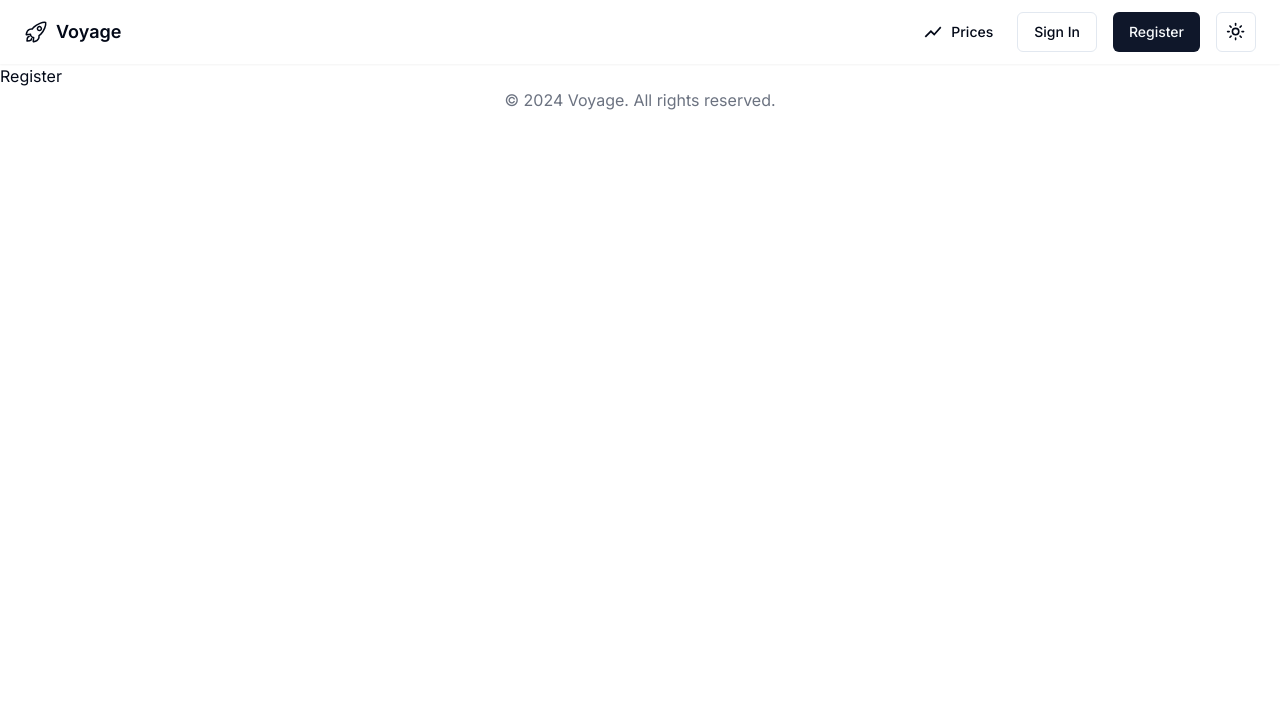
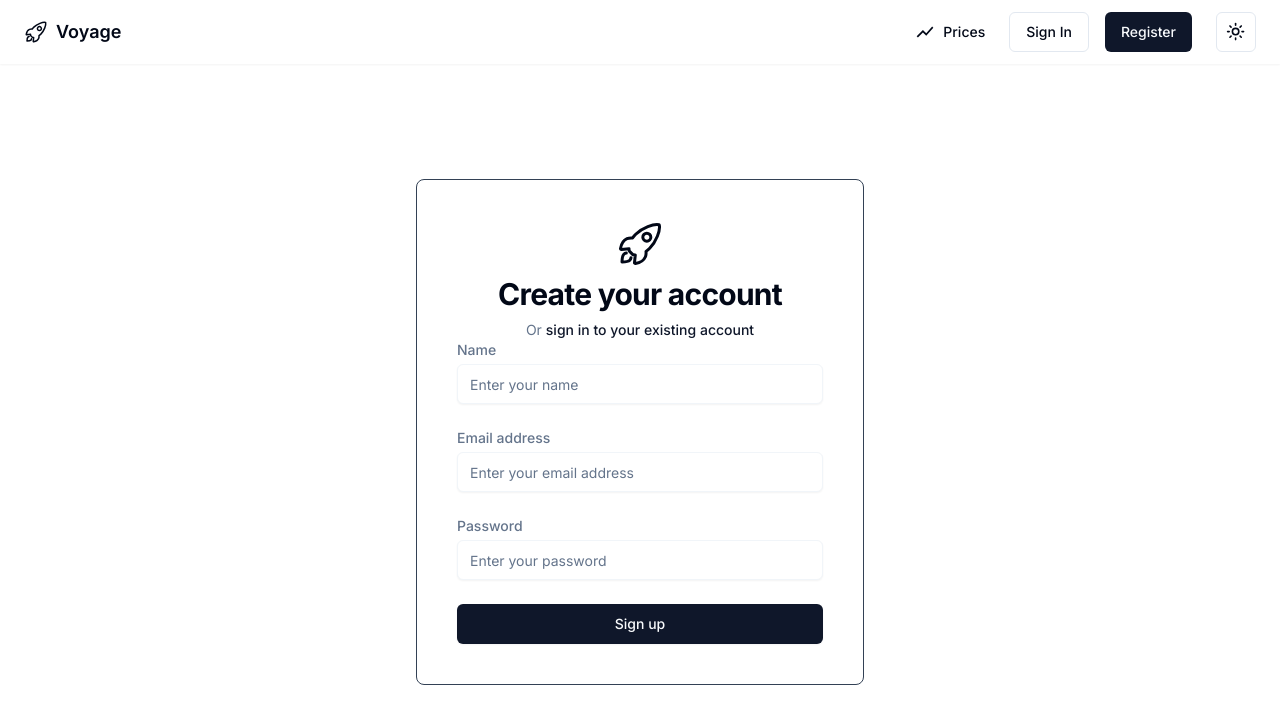
Before and after one commit to harrymcdonagh/Voyage, a Next.js app: page /register in a window 1280 px wide. Shown: the top 724 px of the page. Built offline with nearby package versions, Linux system fonts and the light colour scheme; no server answers.

Commit message:
Register form + validation

```diff
--- a/app/Nav.tsx
+++ b/app/Nav.tsx
@@ -64,8 +64,9 @@ export default function Nav() {
               <Link href="/api/auth/signin">
                 <Button variant="outline">Sign In</Button>
               </Link>
-              <Button>Register</Button>
-              <ModeToggle />
+              <Link href="/register">
+                <Button>Register</Button>
+              </Link>
             </div>
           )}
           {status === "authenticated" && (
@@ -77,9 +78,6 @@ export default function Nav() {
                     alt="@shadcn"
                     className="rounded-full hover:opacity-80 cursor-pointer"
                   />
-                  <AvatarFallback className="rounded-full bg-primary flex items-center justify-center">
-                    T
-                  </AvatarFallback>
                   <span className="sr-only">Toggle user menu</span>
                 </Avatar>
               </DropdownMenuTrigger>
@@ -97,6 +95,7 @@ export default function Nav() {
               </DropdownMenuContent>
             </DropdownMenu>
           )}
+          <ModeToggle />
         </nav>
         <Sheet>
           <SheetTrigger asChild>
@@ -127,14 +126,14 @@ export default function Nav() {
                   <Link href="/api/auth/signin" className="flex flex-col mb-2">
                     <Button variant="outline">Sign In</Button>
                   </Link>
-                  <Link href="/api/auth/signin" className="flex flex-col">
+                  <Link href="/register" className="flex flex-col">
                     <Button>Register</Button>
                   </Link>
                 </div>
               )}
               {status === "authenticated" && (
                 <Link
-                  href="/account"
+                  href="/"
                   className="flex items-center gap-2 text-md font-medium transition-colors hover:text-primary"
                 >
                   <Avatar className="h-7 w-7">
@@ -143,9 +142,6 @@ export default function Nav() {
                       alt="@shadcn"
                       className="rounded-full hover:opacity-80 cursor-pointer"
                     />
-                    <AvatarFallback className="rounded-full bg-primary flex items-center justify-center">
-                      T
-                    </AvatarFallback>
                   </Avatar>
                   Profile
                 </Link>
--- a/app/layout.tsx
+++ b/app/layout.tsx
@@ -3,7 +3,6 @@ import { Inter } from "next/font/google";
 import "./globals.css";
 import { ThemeProvider } from "@/components/theme-provider";
 import Nav from "./Nav";
-import Footer from "@/components/Footer";
 import AuthProvider from "./auth/Provider";
 
 const inter = Inter({ subsets: ["latin"] });
@@ -25,7 +24,6 @@ export default function RootLayout({
           <ThemeProvider attribute="class" defaultTheme="system">
             <Nav />
             {children}
-            <Footer />
           </ThemeProvider>
         </AuthProvider>
       </body>
--- a/app/profile/page.tsx
+++ /dev/null
@@ -1,7 +0,0 @@
-import React from "react";
-
-const Profile = () => {
-  return <div>Profile</div>;
-};
-
-export default Profile;
--- /dev/null
+++ b/app/register/components/RegisterForm.tsx
@@ -0,0 +1,108 @@
+"use client";
+
+import Link from "next/link";
+import { Label } from "@/components/ui/label";
+import { Input } from "@/components/ui/input";
+import { Button } from "@/components/ui/button";
+import { IoRocketOutline } from "react-icons/io5";
+import { SubmitHandler, useForm } from "react-hook-form";
+import { z } from "zod";
+import { zodResolver } from "@hookform/resolvers/zod";
+
+const schema = z.object({
+  name: z.string().min(1, "Name is required"),
+  email: z.string().email("Invalid email").min(1, "Email is required"),
+  password: z
+    .string()
+    .min(6, "Password must be at least 6 characters")
+    .min(1, "Password is required"),
+});
+
+type FormFields = z.infer<typeof schema>;
+
+export default function RegisterForm() {
+  const {
+    register,
+    handleSubmit,
+    formState: { errors },
+  } = useForm<FormFields>({
+    resolver: zodResolver(schema),
+  });
+
+  const onSubmit: SubmitHandler<FormFields> = async (data) => {
+    console.log(data);
+  };
+
+  return (
+    <div className="flex items-center justify-center bg-background h-[calc(100vh-4rem)]">
+      <div className="w-full max-w-md border rounded-lg border-slate-700 p-10">
+        <div>
+          <Link href="#" className="flex justify-center" prefetch={false}>
+            <IoRocketOutline className="h-12 w-12" />
+          </Link>
+          <h2 className="mt-2 text-center text-3xl font-bold tracking-tight text-foreground">
+            Create your account
+          </h2>
+          <p className="mt-2 text-center text-sm text-muted-foreground">
+            Or{" "}
+            <Link href="#" className="font-medium text-primary hover:underline" prefetch={false}>
+              sign in to your existing account
+            </Link>
+          </p>
+        </div>
+        <form className="space-y-6" onSubmit={handleSubmit(onSubmit)}>
+          <div>
+            <Label htmlFor="name" className="block text-sm font-medium text-muted-foreground">
+              Name
+            </Label>
+            <div className="mt-1">
+              <Input
+                {...register("name")}
+                placeholder="Enter your name"
+                className="block w-full appearance-none rounded-md border border-muted px-3 py-2 placeholder-muted-foreground shadow-sm focus:border-primary focus:outline-none focus:ring-primary sm:text-sm"
+              />
+              {errors.name && <p className="mt-2 text-sm text-red-500">{errors.name.message}</p>}
+            </div>
+          </div>
+          <div>
+            <Label htmlFor="email" className="block text-sm font-medium text-muted-foreground">
+              Email address
+            </Label>
+            <div className="mt-1">
+              <Input
+                placeholder="Enter your email address"
+                {...register("email")}
+                className="block w-full appearance-none rounded-md border border-muted px-3 py-2 placeholder-muted-foreground shadow-sm focus:border-primary focus:outline-none focus:ring-primary sm:text-sm"
+              />
+              {errors.email && <p className="mt-2 text-sm text-red-500">{errors.email.message}</p>}
+            </div>
+          </div>
+          <div>
+            <Label htmlFor="password" className="block text-sm font-medium text-muted-foreground">
+              Password
+            </Label>
+            <div className="mt-1">
+              <Input
+                type="password"
+                placeholder="Enter your password"
+                {...register("password")}
+                className="block w-full appearance-none rounded-md border border-muted px-3 py-2 placeholder-muted-foreground shadow-sm focus:border-primary focus:outline-none focus:ring-primary sm:text-sm"
+              />
+              {errors.password && (
+                <p className="mt-2 text-sm text-red-500">{errors.password.message}</p>
+              )}
+            </div>
+          </div>
+          <div>
+            <Button
+              type="submit"
+              className="flex w-full justify-center rounded-md bg-primary py-2 px-4 text-sm font-medium text-primary-foreground shadow-sm hover:bg-primary-hover focus:outline-none focus:ring-2 focus:ring-primary focus:ring-offset-2"
+            >
+              Sign up
+            </Button>
+          </div>
+        </form>
+      </div>
+    </div>
+  );
+}
--- a/app/register/page.tsx
+++ b/app/register/page.tsx
@@ -1,7 +1,8 @@
 import React from "react";
+import RegisterForm from "./components/RegisterForm";
 
 const Register = () => {
-  return <div>Register</div>;
+  return <RegisterForm />;
 };
 
 export default Register;
--- a/components/Footer.tsx
+++ /dev/null
@@ -1,15 +0,0 @@
-import React from "react";
-
-const Footer = () => {
-  return (
-    <div>
-      <div className="container mx-auto px-4">
-        <div className="text-center text-gray-500">
-          &copy; 2024 Voyage. All rights reserved.
-        </div>
-      </div>
-    </div>
-  );
-};
-
-export default Footer;
--- /dev/null
+++ b/components/ui/label.tsx
@@ -0,0 +1,26 @@
+"use client"
+
+import * as React from "react"
+import * as LabelPrimitive from "@radix-ui/react-label"
+import { cva, type VariantProps } from "class-variance-authority"
+
+import { cn } from "@/lib/utils"
+
+const labelVariants = cva(
+  "text-sm font-medium leading-none peer-disabled:cursor-not-allowed peer-disabled:opacity-70"
+)
+
+const Label = React.forwardRef<
+  React.ElementRef<typeof LabelPrimitive.Root>,
+  React.ComponentPropsWithoutRef<typeof LabelPrimitive.Root> &
+    VariantProps<typeof labelVariants>
+>(({ className, ...props }, ref) => (
+  <LabelPrimitive.Root
+    ref={ref}
+    className={cn(labelVariants(), className)}
+    {...props}
+  />
+))
+Label.displayName = LabelPrimitive.Root.displayName
+
+export { Label }
--- a/package.json
+++ b/package.json
@@ -9,12 +9,14 @@
     "lint": "next lint"
   },
   "dependencies": {
+    "@hookform/resolvers": "^3.9.0",
     "@next-auth/prisma-adapter": "^1.0.7",
     "@prisma/client": "^5.17.0",
     "@radix-ui/react-avatar": "^1.1.0",
     "@radix-ui/react-checkbox": "^1.1.1",
     "@radix-ui/react-dialog": "^1.1.1",
     "@radix-ui/react-dropdown-menu": "^2.1.1",
+    "@radix-ui/react-label": "^2.1.0",
     "@radix-ui/react-navigation-menu": "^1.2.0",
     "@radix-ui/react-slot": "^1.1.0",
     "@react-three/drei": "^9.109.2",
@@ -31,6 +33,7 @@
     "prisma": "^5.17.0",
     "react": "^18",
     "react-dom": "^18",
+    "react-hook-form": "^7.52.2",
     "react-icons": "^5.2.1",
     "tailwind-merge": "^2.4.0",
     "tailwindcss-animate": "^1.0.7",
```
Also changed, not shown: 1 other file (tests, documents, lock files or other folders).
